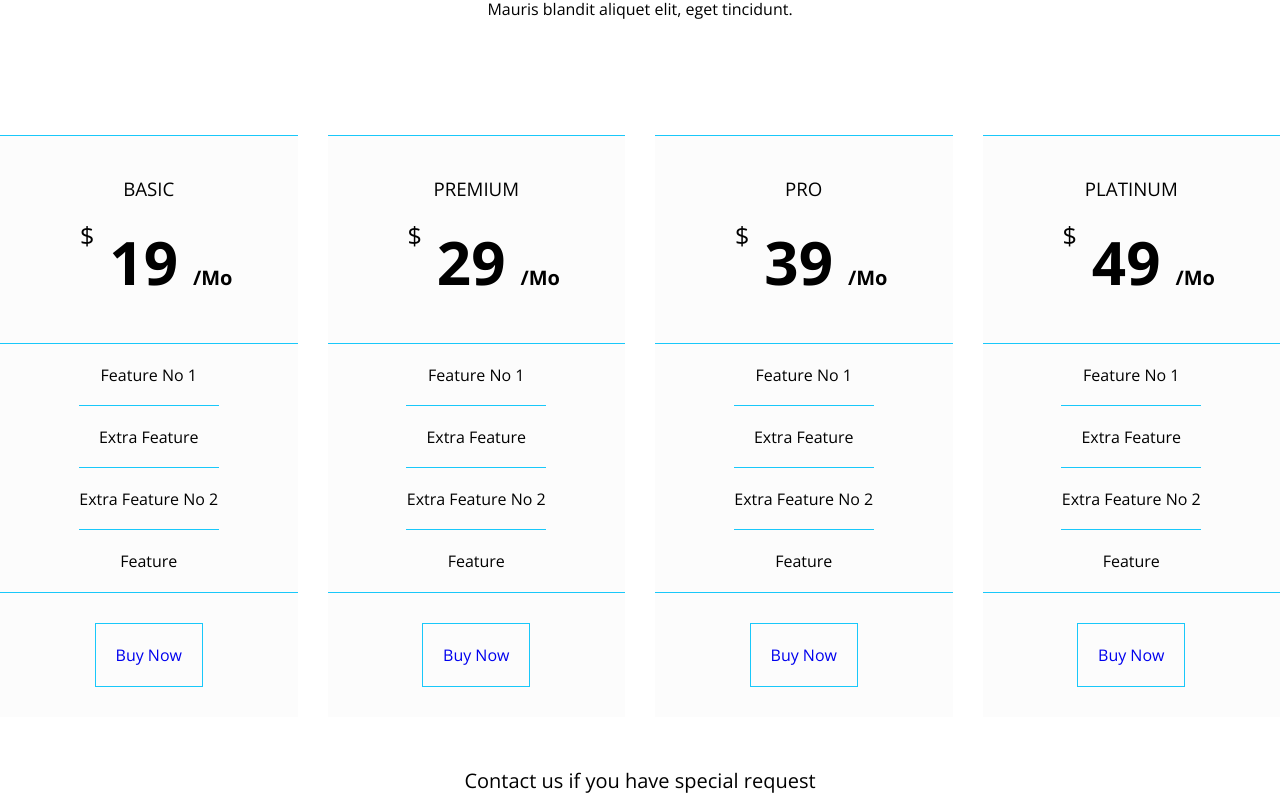
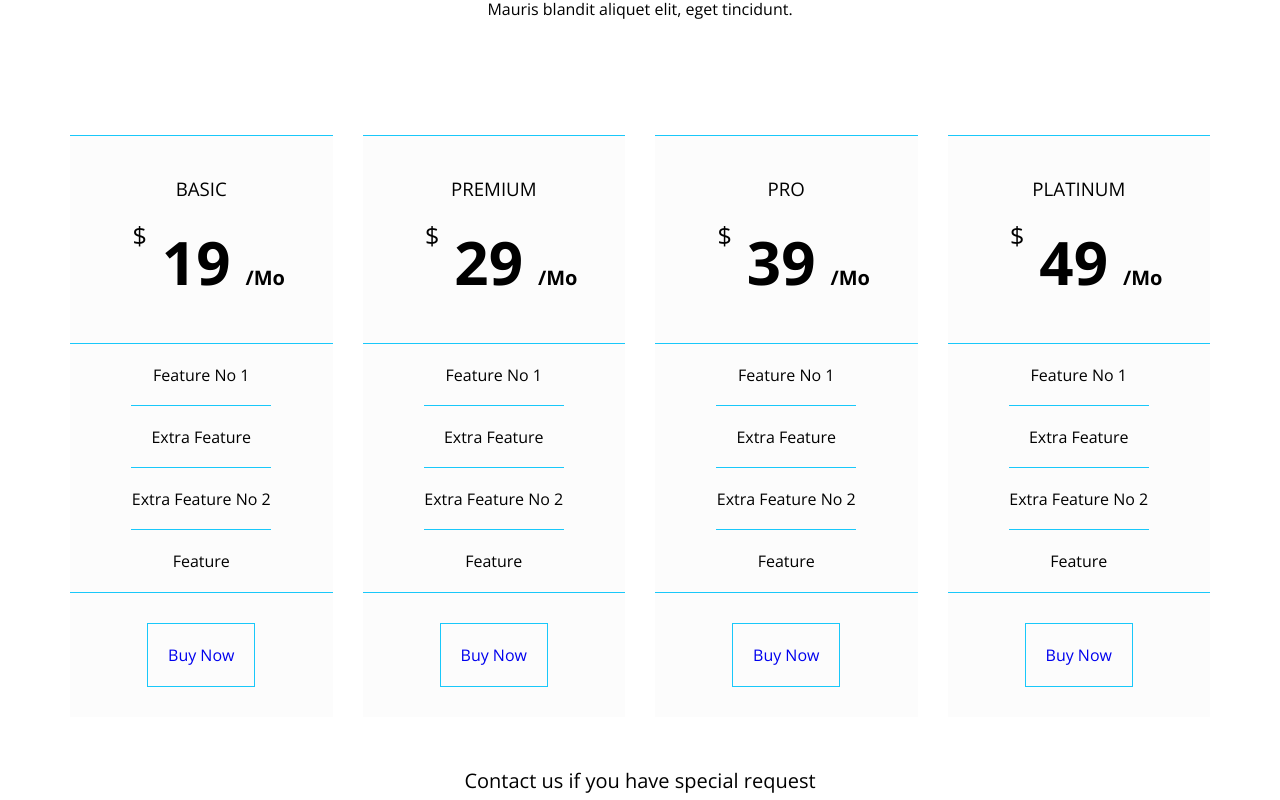
Before and after one commit to MohamedMassoud10/kasper, a React (Create React App) app: page / in a window 1280 px wide. Shown: the part 5820-6620 px from the top of the page. Built offline with nearby package versions, Linux system fonts and the light colour scheme.

Commit message:
fix problem

```diff
--- a/src/index.css
+++ b/src/index.css
@@ -1160,3 +1160,26 @@
     font-weight: bold;
     color: var(--color-one);
   }
+  .pricing .pricing-content{
+    padding-left: 15px;
+    padding-right: 15px;
+    margin-left: auto;
+    margin-right: auto;
+}
+@media (min-width: 768px) {
+    .pricing .pricing-content {
+      width: 750px;
+    }
+  }
+  /* Medium */
+  @media (min-width: 992px) {
+    .pricing .pricing-content {
+      width: 970px;
+    }
+  }
+  /* Large */
+  @media (min-width: 1200px) {
+    .pricing .pricing-content {
+      width: 1170px;
+    }
+  }
```
